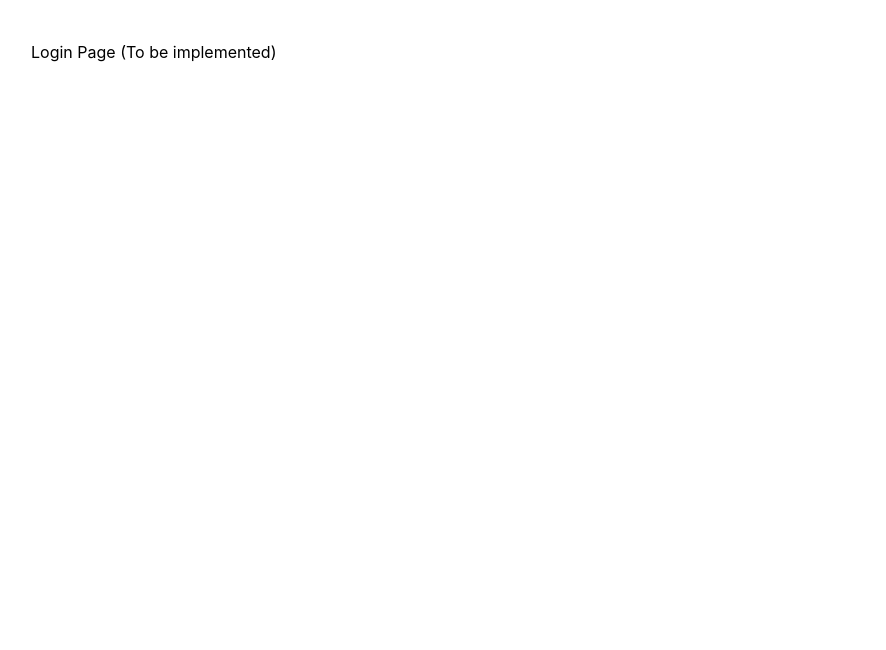
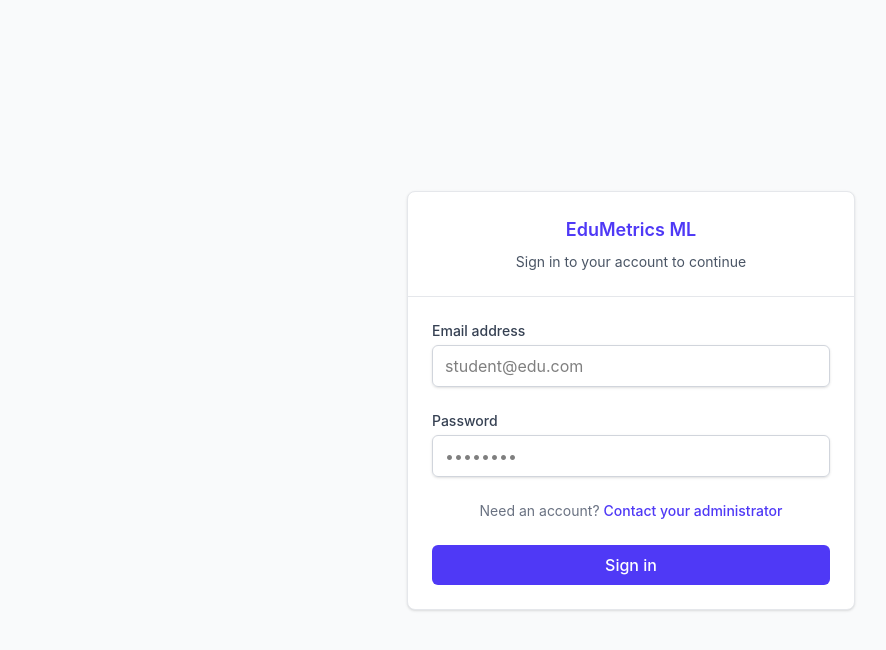
Before and after one commit to divyanshi3003/Student-Performance-Analysis-Machine-Learning-Project, a React app in the folder frontend/: page /login in a window 1280 px wide. Shown: the top 650 px of the page, without its empty margins (9-895 px from the left). Built offline with nearby package versions, Linux system fonts and the light colour scheme; the HTML template or start-up script is replaced by a standard one.

Commit message:
Final Polish, Docs and Handover

```diff
--- a/frontend/package.json
+++ b/frontend/package.json
@@ -7,6 +7,7 @@
     "dev": "vite",
     "build": "vite build",
     "lint": "oxlint",
+    "test": "vitest run",
     "preview": "vite preview"
   },
   "dependencies": {
--- a/frontend/src/App.jsx
+++ b/frontend/src/App.jsx
@@ -2,14 +2,12 @@ import React from 'react';
 import { BrowserRouter as Router, Routes, Route, Navigate } from 'react-router-dom';
 import { Toaster } from 'react-hot-toast';
 import { AuthProvider, useAuth } from './context/AuthContext';
+import Login from './pages/Login';
 import StudentForm from './pages/StudentForm';
 import Result from './pages/Result';
 import Dashboard from './pages/Dashboard';
 import Simulator from './pages/Simulator';
 import TeacherDashboard from './pages/TeacherDashboard';
-
-// We'll create Login later, stubbing it for now
-const Login = () => <div className="p-10">Login Page (To be implemented)</div>;
 
 const PrivateRoute = ({ children }) => {
   const { user, loading } = useAuth();
--- /dev/null
+++ b/frontend/src/pages/Login.jsx
@@ -0,0 +1,86 @@
+import React, { useState } from 'react';
+import { useNavigate } from 'react-router-dom';
+import { useAuth } from '../context/AuthContext';
+import { Card, CardHeader, CardTitle, CardContent } from '../components/ui/Card';
+import { Button } from '../components/ui/Button';
+import { Input } from '../components/ui/Input';
+
+export default function Login() {
+  const navigate = useNavigate();
+  const { login } = useAuth();
+
+  const [email, setEmail] = useState('');
+  const [password, setPassword] = useState('');
+  const [loading, setLoading] = useState(false);
+  const [error, setError] = useState(null);
+
+  const handleSubmit = async (e) => {
+    e.preventDefault();
+    setLoading(true);
+    setError(null);
+    try {
+      const data = await login(email, password);
+      // Route based on role
+      if (data.role === 'teacher' || data.role === 'admin') {
+        navigate('/teacher/dashboard');
+      } else {
+        navigate('/dashboard');
+      }
+    } catch (err) {
+      setError(err.response?.data?.detail || "Failed to authenticate. Please check your credentials.");
+    } finally {
+      setLoading(false);
+    }
+  };
+
+  return (
+    <div className="min-h-screen flex items-center justify-center bg-gray-50 py-12 px-4 sm:px-6 lg:px-8">
+      <Card className="w-full max-w-md">
+        <CardHeader className="text-center">
+          <CardTitle className="text-2xl text-indigo-600">EduMetrics ML</CardTitle>
+          <p className="mt-2 text-sm text-gray-600">
+            Sign in to your account to continue
+          </p>
+        </CardHeader>
+        <CardContent>
+          <form className="space-y-6" onSubmit={handleSubmit}>
+            {error && (
+              <div className="bg-red-50 border border-red-200 text-red-600 px-4 py-3 rounded-md text-sm">
+                {error}
+              </div>
+            )}
+
+            <Input
+              label="Email address"
+              type="email"
+              required
+              value={email}
+              onChange={(e) => setEmail(e.target.value)}
+              placeholder="student@edu.com"
+            />
+
+            <Input
+              label="Password"
+              type="password"
+              required
+              value={password}
+              onChange={(e) => setPassword(e.target.value)}
+              placeholder="••••••••"
+            />
+
+            <div className="text-sm text-center">
+              <span className="text-gray-500">Need an account? </span>
+              <a href="#" className="font-medium text-indigo-600 hover:text-indigo-500">
+                Contact your administrator
+              </a>
+            </div>
+
+            <Button type="submit" className="w-full" disabled={loading}>
+              {loading ? 'Signing in...' : 'Sign in'}
+            </Button>
+          </form>
+        </CardContent>
+      </Card>
+    </div>
+  );
+}
```
Also changed, not shown: 3 other files (tests, documents, lock files or other folders).
